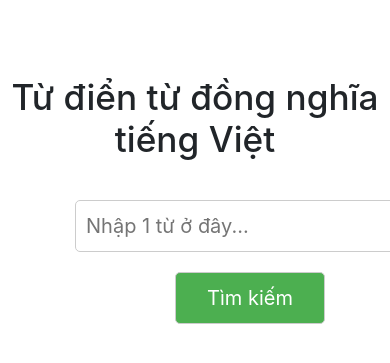
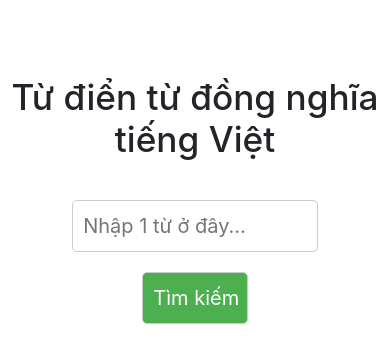
Before and after one commit to chunin1103/visaurus, a Flask app: page / in a window 390 px wide; the page is wider, and only the part inside the window is pictured. Shown: the part 202-565 px from the top of that part. Run offline with Flask 2, Linux system fonts and the light colour scheme; some libraries are stand-ins or nearby versions.

Commit message:
responsive

```diff
--- a/webpage/my_flask_app/static/styles.css
+++ b/webpage/my_flask_app/static/styles.css
@@ -87,6 +87,9 @@ td {
     table {
         font-size: 14px;
     }
+    .form-index {
+        width: 90%;
+    }
     h1 {
         font-size: 2.2rem;
     }
```
Also changed, not shown: 1 other file.
